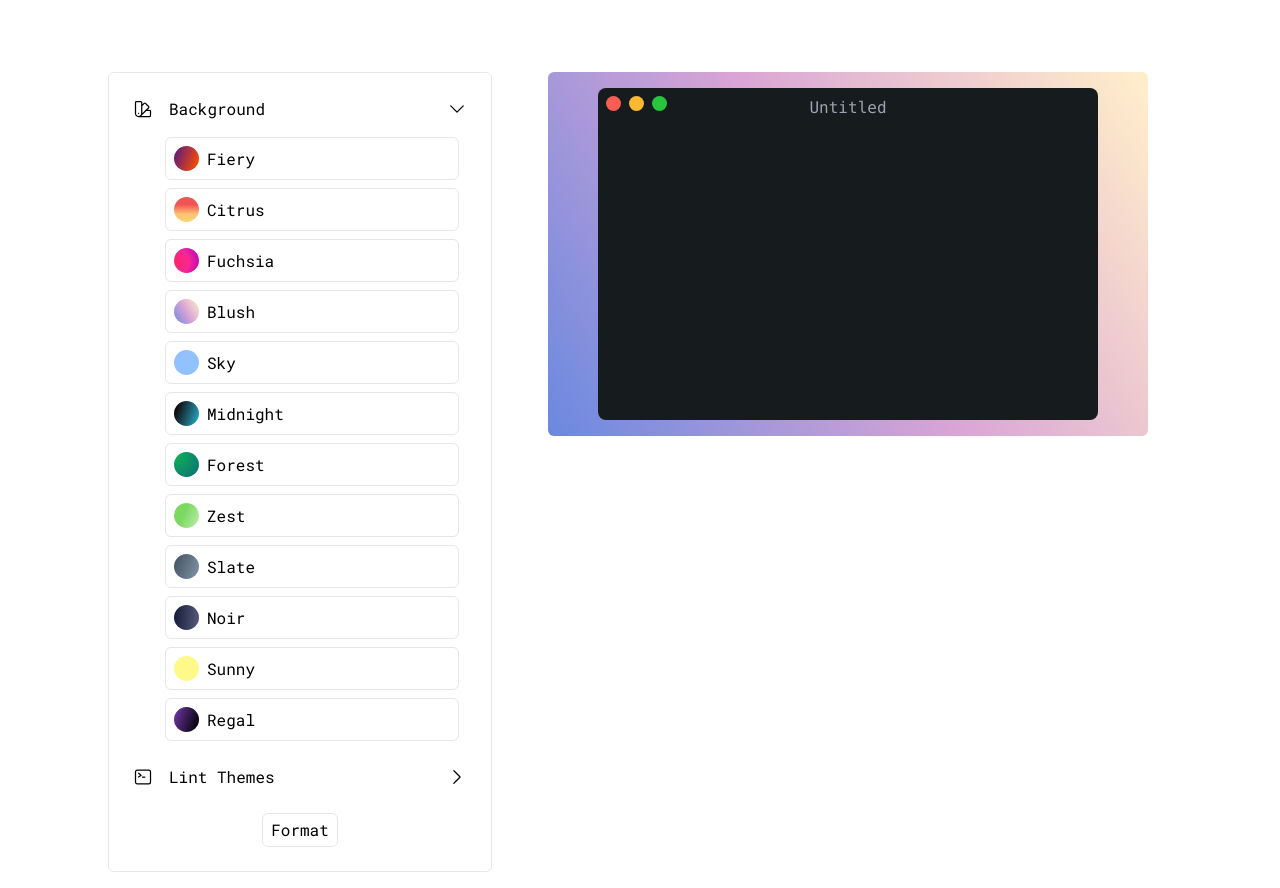
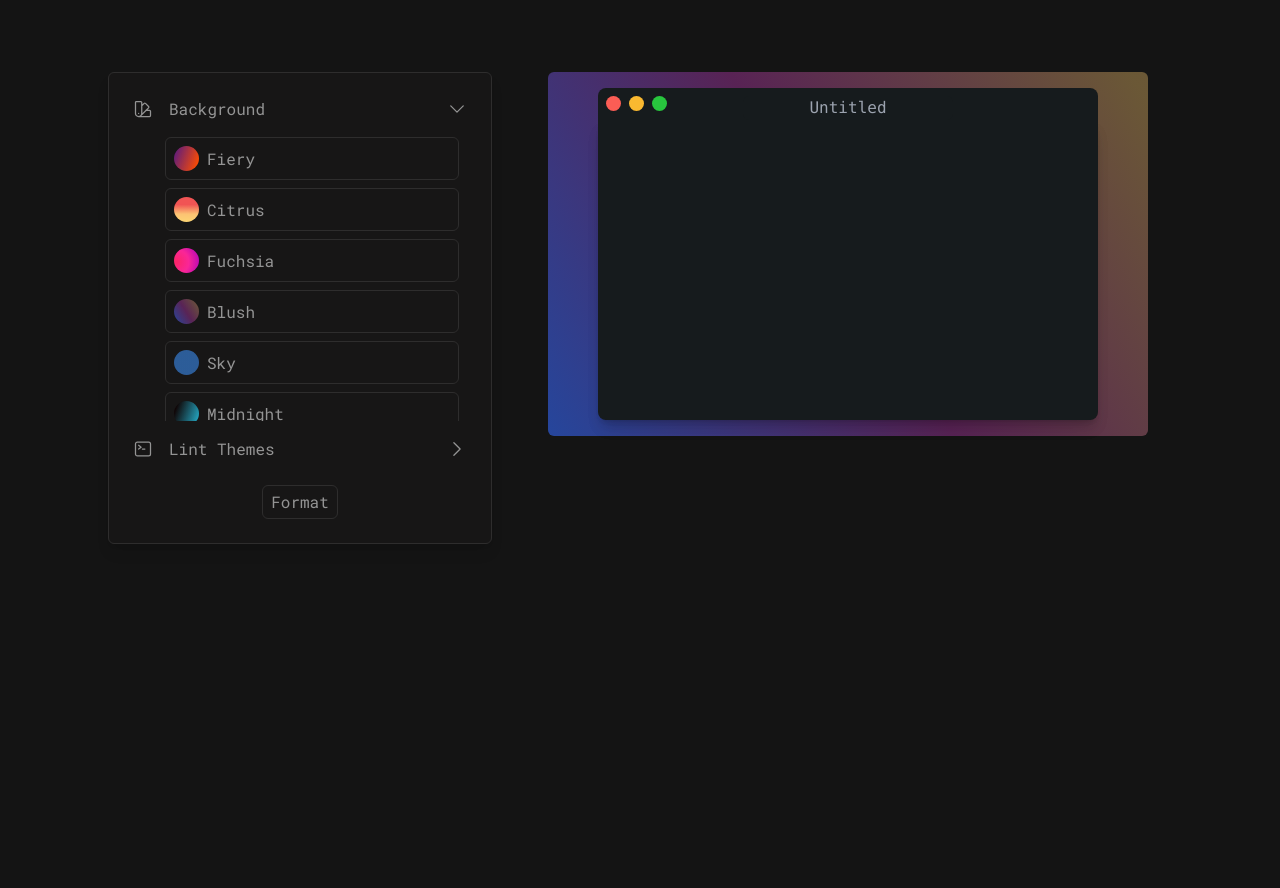
Before and after one commit to sakurakiyama/SnipSnap, a React (Vite) app: page / in a window 1280 px wide. Both pictures are taken after a click on the icon 457 px from the left and 109 px from the top of the page. After the commit the page ends 800 px from the top, so only its background shows below. Built offline with nearby package versions, Linux system fonts and the light colour scheme.

Commit message:
change color styles

```diff
--- a/src/components/preview/CodeEditor.tsx
+++ b/src/components/preview/CodeEditor.tsx
@@ -63,7 +63,7 @@ function CodeEditor({
           <Header lintTheme={lintTheme} />
           {/* Display Code */}
           <code
-            className={`${`language-${language}`} hljs rounded-br-lg rounded-bl-lg w-[500px] min-h-[300px] !break-words left-0 right-0 ml-auto mr-auto`}
+            className={`${`language-${language}`} hljs rounded-br-lg rounded-bl-lg w-[500px] min-h-[300px] !break-words left-0 right-0 ml-auto mr-auto shadow-lg`}
             ref={codeBlockRef}
           ></code>
         </pre>
@@ -73,7 +73,7 @@ function CodeEditor({
           {/* Handle Input */}
           <code
             ref={inputBlockRef}
-            className={`${`language-${language}`} hljs !caret-gray-500 min-h-[300px] !outline-none !bg-transparent !text-transparent rounded-br-lg rounded-bl-lg !break-words `}
+            className={`${`language-${language}`} hljs !caret-gray-500 min-h-[300px] !outline-none !bg-transparent !text-transparent rounded-br-lg rounded-bl-lg shadow-lg !break-words `}
             contentEditable={true}
             onInput={handleCodeChange}
           ></code>
--- a/src/components/preview/Header.tsx
+++ b/src/components/preview/Header.tsx
@@ -38,11 +38,11 @@ function Header({ lintTheme }: HeaderProps): JSX.Element {
           <div className='rounded-[50%] h-[15px] w-[15px] bg-[#28c63e]'></div>
         </div>
         {/* Editable field */}
-        <div className=''>
+        <div>
           <input
             type='text'
             style={{ backgroundColor: lintBackground }}
-            className='rounded-md text-center relative z-10 focus:outline-none text-[#abb2bf]'
+            className='rounded-md text-center relative z-10 focus:outline-none text-[var(--text-color)]'
             placeholder={fileName === undefined ? placeholder : ''}
             value={fileName}
             onChange={(e) => setFileName(e.target.value)}
--- a/src/components/sidebar/BackgroundSelector.tsx
+++ b/src/components/sidebar/BackgroundSelector.tsx
@@ -28,7 +28,7 @@ function BackgroundSelector({
   ];
 
   return (
-    <div className='w-full mb-4'>
+    <div className='w-full mb-4 text-[var(--text-color)]'>
       <div className='flex items-center justify-between w-full'>
         <section className='flex'>
           <SwatchIcon className='w-[20px] mr-4' />
@@ -48,14 +48,17 @@ function BackgroundSelector({
           )}
         </section>
       </div>
-      <div className='pt-2'>
+      <div
+        className={`pt-2 overflow-hidden transition-all duration-1000
+        ${isOpen ? 'max-h-[300px] overflow-scroll	' : 'max-h-0'}`}
+      >
         {isOpen &&
           backgrounds.map((background) => {
             const lowercaseBackground = background.toLowerCase();
             return (
               <ul
                 onClick={() => setBackground(lowercaseBackground)}
-                className='flex items-center ml-8 border m-2 p-2 rounded-md hover:bg-gray-200 cursor-pointer'
+                className='flex items-center ml-8 border border-[var(--border-color)] m-2 p-2 rounded-md hover:bg-[var(--hover-color)] cursor-pointer'
               >
                 <div
                   className={`${lowercaseBackground} cursor-pointer rounded-[50%] h-[25px] w-[25px]`}
--- a/src/components/sidebar/Format.tsx
+++ b/src/components/sidebar/Format.tsx
@@ -10,7 +10,7 @@ function Format({ setShouldFormat }: FormatProps) {
     <div className='w-full flex items-center justify-center'>
       <button
         onClick={handleFormatting}
-        className='border p-1 px-2 rounded-md hover:bg-gray-200'
+        className='border border-[var(--border-color)] p-1 px-2 rounded-md hover:bg-[var(--hover-color)] text-[var(--text-color)]'
       >
         Format
       </button>
--- a/src/components/sidebar/LintThemes.tsx
+++ b/src/components/sidebar/LintThemes.tsx
@@ -45,7 +45,7 @@ function LintThemes({ setLintTheme }: LintThemesProps) {
   ];
 
   return (
-    <div className='w-full mb-4'>
+    <div className='w-full mb-4 text-[var(--text-color)]'>
       <div className='flex items-center justify-between w-full'>
         <section className='flex'>
           <CommandLineIcon className='w-[20px] mr-4' />
@@ -65,13 +65,16 @@ function LintThemes({ setLintTheme }: LintThemesProps) {
           )}
         </section>
       </div>
-      <div className='pt-2'>
+      <div
+        className={`pt-2 overflow-hidden transition-all duration-1000
+        ${isOpen ? 'max-h-[300px] overflow-scroll	' : 'max-h-0'}`}
+      >
         {isOpen &&
           highlightStyles.map((style) => {
             return (
               <ul
                 onClick={() => updateLintTheme(style)}
-                className='flex items-center cursor-pointer ml-8 border m-2 p-2 rounded-md hover:bg-gray-200'
+                className='flex items-center cursor-pointer ml-8 border border-[var(--border-color)] m-2 p-2 rounded-md hover:bg-[var(--hover-color)] '
               >
                 <text>{style}</text>
               </ul>
--- a/src/components/sidebar/Sidebar.tsx
+++ b/src/components/sidebar/Sidebar.tsx
@@ -13,7 +13,7 @@ function Sidebar({
   setShouldFormat,
 }: SidebarProps) {
   return (
-    <div className='flex flex-col w-[30%] h-[80%] border rounded-md m-4 p-6'>
+    <div className='flex flex-col w-[30%] h-full max-h-[700px] border border-[var(--border-color)] rounded-md m-4 p-6 overflow-scroll bg-[#171616] shadow-lg'>
       <BackgroundSelector setBackground={setBackground} />
       <LintThemes setLintTheme={setLintTheme} />
       <Format setShouldFormat={setShouldFormat} />
--- a/src/index.css
+++ b/src/index.css
@@ -2,4 +2,11 @@
 
 :root {
   font-family: 'Roboto Mono', monospace;
+  --text-color: #949494;
+  --border-color: #2e2d2d;
+  --hover-color: #494949;
 }
+
+body {
+  background-color: #141414;
+}
```
